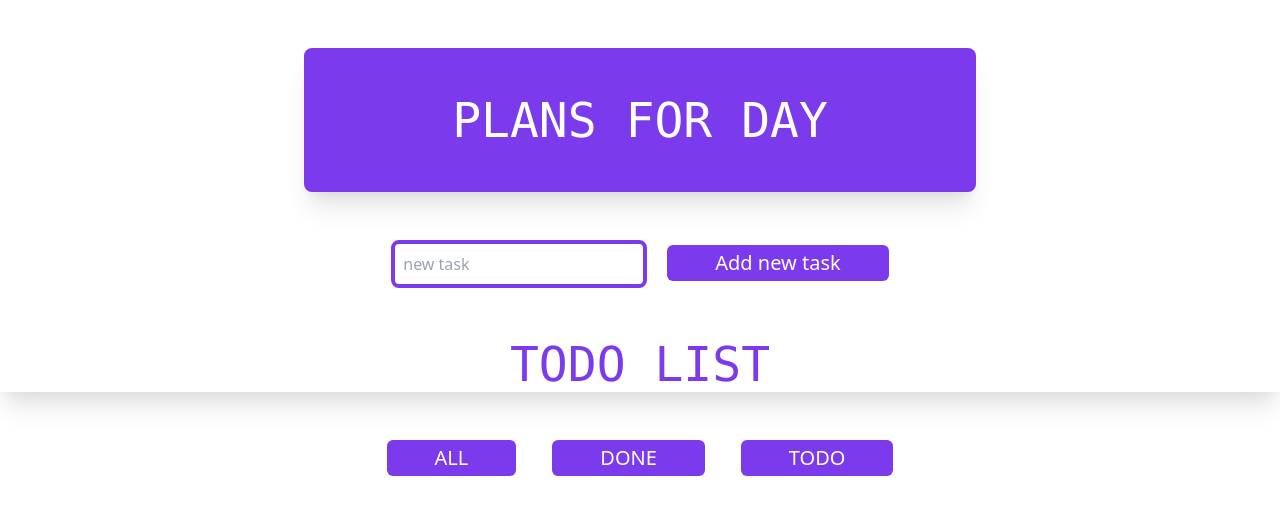
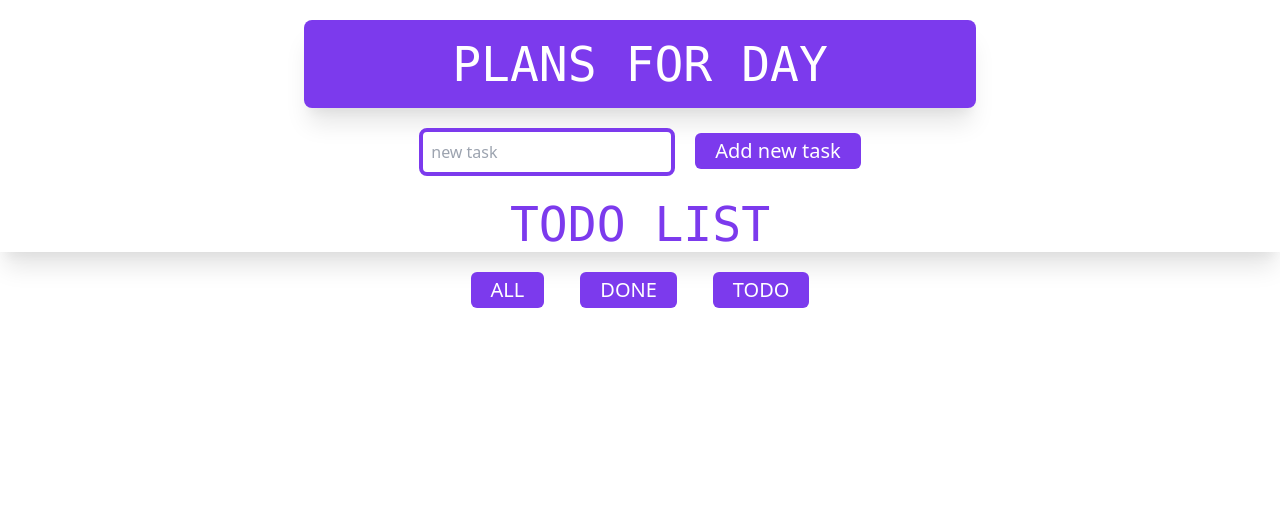
Before and after one commit to SargisPashayan/ToDoList-in-React, a React (Create React App) app: page / in a window 1280 px wide. Shown: the top 514 px of the page. Built offline with nearby package versions, Linux system fonts and the light colour scheme.

Commit message:
feat: add some features

```diff
--- a/package.json
+++ b/package.json
@@ -7,7 +7,7 @@
     "@testing-library/react": "^11.1.0",
     "@testing-library/user-event": "^12.1.10",
     "autoprefixer": "^10.3.1",
-    "bootstrap": "^5.0.2",
+    "bootstrap": "4.3.1",
     "postcss": "^8.3.6",
     "postcss-cli": "^8.3.1",
     "react": "^17.0.2",
--- a/public/index.html
+++ b/public/index.html
@@ -24,6 +24,7 @@
       work correctly both with client-side routing and a non-root public URL.
       Learn how to configure a non-root public URL by running `npm run build`.
     -->
+    <script src="https://kit.fontawesome.com/293e19a522.js"></script>
     <title>React App</title>
   </head>
   <body>
--- a/src/App.js
+++ b/src/App.js
@@ -115,7 +115,10 @@ class App extends Component {
           <h1 className="bg-purple-600 text-white text-center max-w-2xl font-mono shadow-xl text-5xl font-medium m-auto mt-5 mb-5 p-5 border-gray-400 rounded-lg">
             PLANS FOR DAY
           </h1>
-          <TodoInput />
+          <TodoInput item={this.state.item}
+							handleChange={this.handleChange}
+							handleSubmit={this.handleSubmit}
+              editItem={this.editItem}/>
           <h3 className=" text-purple-600 text-center font-mono shadow-xl text-5xl font-medium m-auto mt-5 mb-5 p-1">
             TODO LIST
           </h3>
--- a/src/components/TodoItem.jsx
+++ b/src/components/TodoItem.jsx
@@ -6,15 +6,17 @@ export default class TodoItem extends Component {
       this.props;
 
     return (
-      <li className="list-group-item d-flex justify-content-between my-2">
+      <li className={`flex w-full p-4 mb-2 justify-between items-center ${completed ? "bg-gray-400 " : "bg-green-300"}`}>
         <h6
-          className={`mt-1 mb-0 align-middle ${
-            completed ? "completed-task" : ""
-          }`}
+          className={`
+          ml-2 text-xl font-sans font-medium
+          ${completed ? "text-white line-through" : "text-gray-700"}
+        `}
         >
           {title}
         </h6>
-        <div className="todo-icon">
+
+        <div className="w-1/6 flex justify-between items-center mr-2">
           <span
             className={`mx-2 ${completed ? "text-success" : "text-secondary"}`}
             onClick={() => handleDoneTask(id)}
--- a/src/index.js
+++ b/src/index.js
@@ -1,8 +1,9 @@
 import React from 'react';
 import ReactDOM from 'react-dom';
-import './styles/index.css'
+//import 'bootstrap/dist/css/bootstrap.css'
+import './styles/index.css';
 import App from './App';
-import 'bootstrap/dist/css/bootstrap.css';
+
 
 ReactDOM.render(
   <React.StrictMode>
```
Also changed, not shown: 1 other file (tests, documents, lock files or other folders).
